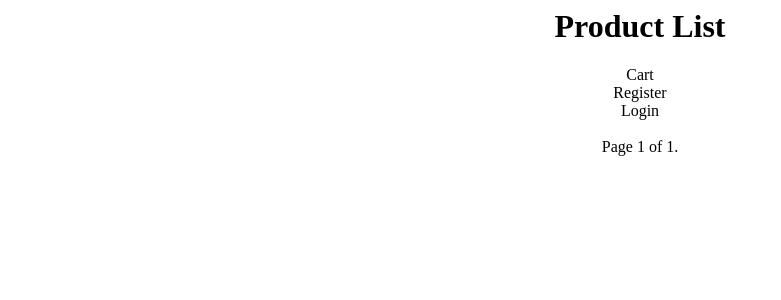
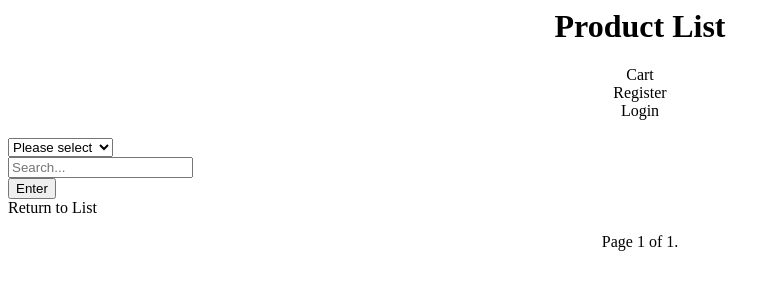
Before and after one commit to LucasZhengrui/ShoppingSystem_Lucas, a Django app: page / in a window 1280 px wide. Shown: the top 300 px of the page, without its empty margins (0-781 px from the left). Run offline with Django 4.2, Linux system fonts and the light colour scheme; data that the repository does not hold is empty.

Commit message:
Added search feature but it does not work

```diff
--- a/order/templates/order/order_list.html
+++ b/order/templates/order/order_list.html
@@ -1,4 +1,4 @@
-<!DOCTYPE html>
+{% load static %}
 <html>
     <title>
         Order list
--- a/shopping/templates/shopping/product_list.html
+++ b/shopping/templates/shopping/product_list.html
@@ -61,6 +61,26 @@
                     {% endif %}
                 </div>
             </div>
+            <div>
+                <form method="get" action="{% url 'search' %}">
+                    <div>
+                        <div>
+                            <select name="search_field">
+                                <option value="all">Please select</option>
+                                <option value="Category">Category</option>
+                                <option value="Product_name">Product name</option>
+                                <option value="id">ID</option>
+                            </select>
+                        </div>
+                        <input type="text" name="search_query" placeholder="Search...">
+                        <div>
+                            <button type="submit">Enter</button>
+                        </div>
+                        <div>
+                            <a href="/">Return to List</a>
+                    </div>
+                </form>
+            </div>
             <div class="product-container">
                 {% for product in page_obj %}
                 <div class="product">
--- a/shopping/urls.py
+++ b/shopping/urls.py
@@ -4,7 +4,5 @@ from . import views
 urlpatterns = [
     path('', views.product_list, name='product_list'),
     path('product/<int:id>', views.details, name='product_details'),
-    # path('cart/', views.order_list, name='cart'),
-    # path('cancel/<int:id>', views.cancel, name='cancel'),
-    # path('addcart/<int:id>', views.order, name='addcart'),
+    path('search/', views.search, name='search'),
     ]
--- a/shopping/views.py
+++ b/shopping/views.py
@@ -27,3 +27,49 @@ def product_list(request):
     page_number = request.GET.get('page')
     page_obj = paginator.get_page(page_number)
     return render(request, 'shopping/product_list.html', {'page_obj': page_obj})
+
+def get_product():
+    product = basicinfo.objects.order_by('id')
+    return product
+
+def search(request):
+    product = get_product()
+
+    # Search
+    search_query = request.GET.get('search_query')
+    search_field = request.GET.get('search_field', 'all')
+    print(search_field)
+    print(search_query)
+    # Check if the search feature work correctly
+    if search_query and search_field != 'all':
+        product = product.filter(**{search_field: search_query})
+
+    connection = sqlite3.connect('db.sqlite3')
+    cursor = connection.cursor()
+    cursor.execute('SELECT * FROM shopping_basicinfo WHERE id = ?', (search_query,))
+    myList = cursor.fetchall()
+    message_obj = get_message_obj()
+    connection.close()
+
+    # Pagination
+    paginator = Paginator(product, 10)  # Show 10 items per page
+    page = request.GET.get('page', 1)
+
+    try:
+        # Convert page to an integer
+        page = int(page)
+        # Validate that the page is greater than or equal to 1
+        if page <= 0:
+            page = 1
+        # Get the page from the paginator
+        products = paginator.page(page)
+    except (PageNotAnInteger, EmptyPage):
+        # If page is not an integer or out of range, deliver first page.
+        products = paginator.page(1)
+
+    # Limit the page range to 3 pages
+    page_range = paginator.get_elided_page_range(page, on_each_side=0, on_ends=1)
+
+    message_obj = get_message_obj()
+
+    return render(request, 'shopping/product_list.html', {'products': myList, 'search_query': search_query, 'search_field': search_field,'page_range': page_range, 'message_obj':message_obj})
--- a/usersgroup/templates/usersgroup/login.html
+++ b/usersgroup/templates/usersgroup/login.html
@@ -1,4 +1,4 @@
-<!DOCTYPE html>
+{% load static %}
 <head>
     <title>
         Login
--- a/usersgroup/templates/usersgroup/register.html
+++ b/usersgroup/templates/usersgroup/register.html
@@ -1,4 +1,4 @@
-<!DOCTYPE html>
+{% load static %}
 <head>
     <title>
         User register
```
Also changed, not shown: order/views.py (+0 -37 lines).
